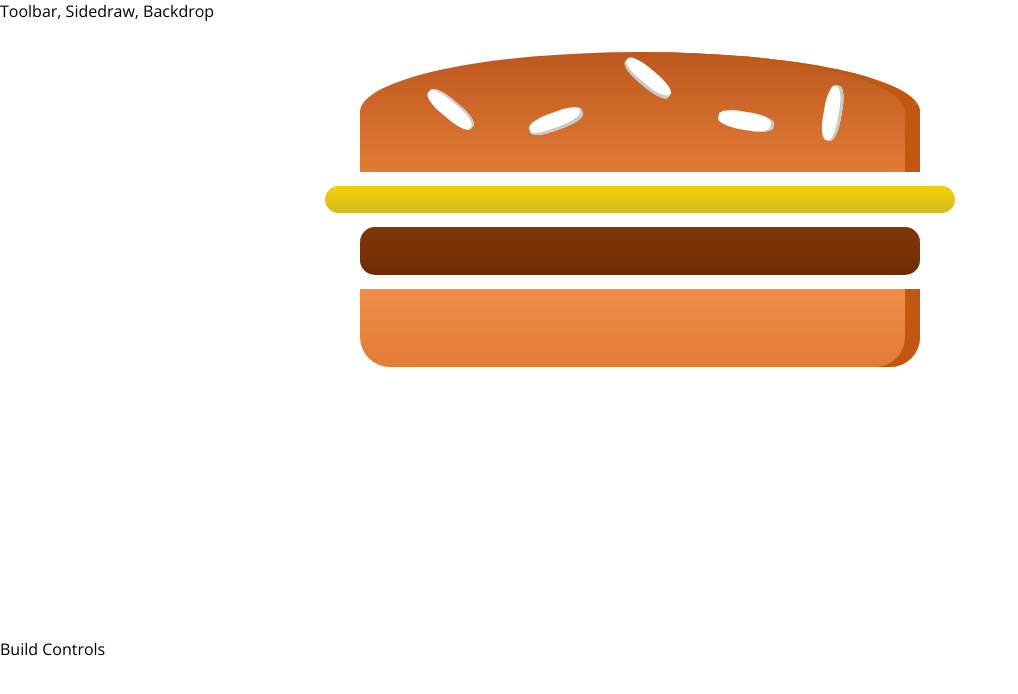
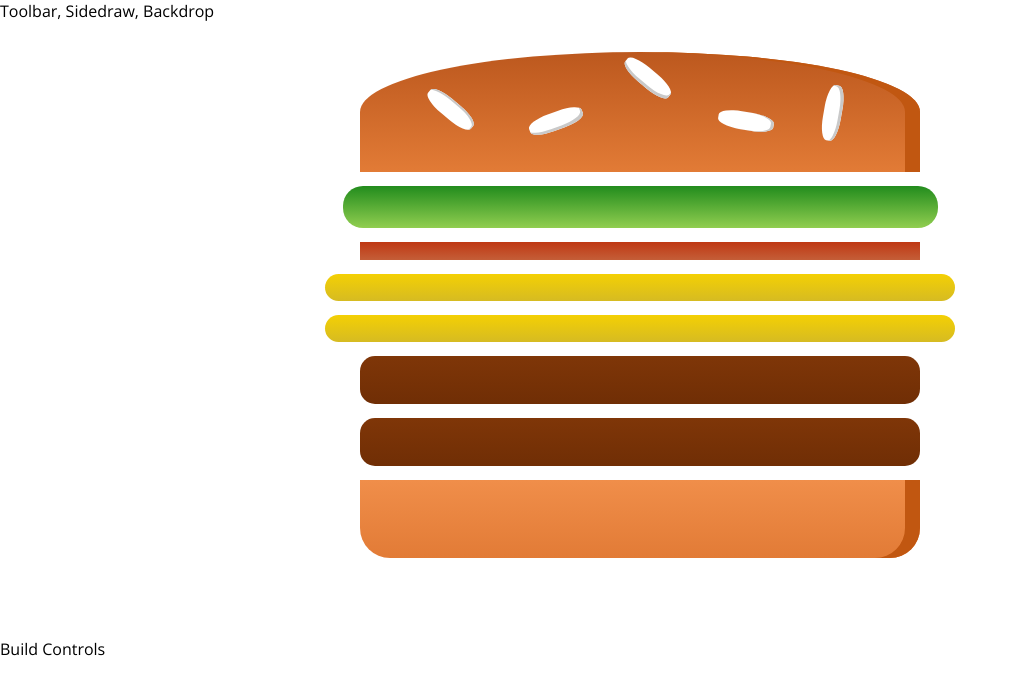
Before and after one commit to latchjack/burger, a React (Create React App) app: page / in a window 1280 px wide. Shown: the top 694 px of the page, without its empty margins (0-1018 px from the left). Built offline with nearby package versions, Linux system fonts and the light colour scheme.

Commit message:
added transformedingredient map

```diff
--- a/src/components/Burger/Burger.js
+++ b/src/components/Burger/Burger.js
@@ -3,11 +3,16 @@
 import BurgerIngredient from './BurgerIngredient/BurgerIngredient';
 
 const burger = (props) => {
+  const transformedIngredients = Object.keys(props.ingredients)
+    .map(igKey => {
+      return [...Array(props.ingredients[igKey])].map((_, i) => {
+        return <BurgerIngredient key={igKey + i} type={igKey} />;
+      });
+    });
   return (
     <div className={classes.Burger}>
       <BurgerIngredient type="bread-top" />
-      <BurgerIngredient type="cheese" />
-      <BurgerIngredient type="meat" />
+      {transformedIngredients}
       <BurgerIngredient type="bread-bottom" />
     </div>
   );
--- a/src/containers/BurgerBuilder/BurgerBuilder.js
+++ b/src/containers/BurgerBuilder/BurgerBuilder.js
@@ -1,13 +1,21 @@
 import React, { Component } from 'react';
 import Aux from '../../hoc/Aux';
 import Burger from '../../components/Burger/Burger';
-import BurgerIngredient from '../../components/Burger/BurgerIngredient/BurgerIngredient';
 
 class BurgerBuilder extends Component {
+  state = {
+    ingredients: {
+      salad: 1,
+      bacon: 1,
+      cheese: 2,
+      meat: 2
+    }
+  }
+
   render() {
     return (
       <Aux>
-        <Burger />
+        <Burger ingredients={this.state.ingredients} />
         <div>Build Controls</div>
       </Aux>
     );
```
